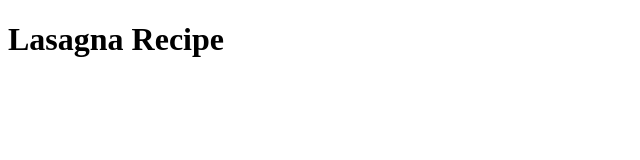
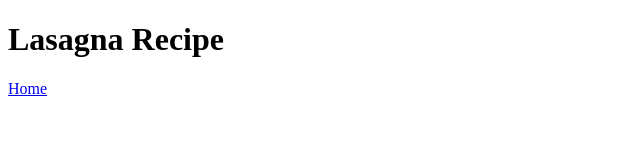
Before and after one commit to Taavetti01/odin-recipes, a plain HTML site: page recipes/lasagna.html in a window 1280 px wide. Shown: the full height of the page, 0-640 px from the left. Drawn offline with Linux system fonts and the light colour scheme.

Commit message:
Added a backlink to homepage

```diff
--- a/recipes/lasagna.html
+++ b/recipes/lasagna.html
@@ -6,5 +6,6 @@
     </head>
     <body>
         <h1>Lasagna Recipe</h1>
+        <a href="../index.html" rel="noopener norefferer">Home</a>
     </body>
 </html>
```
